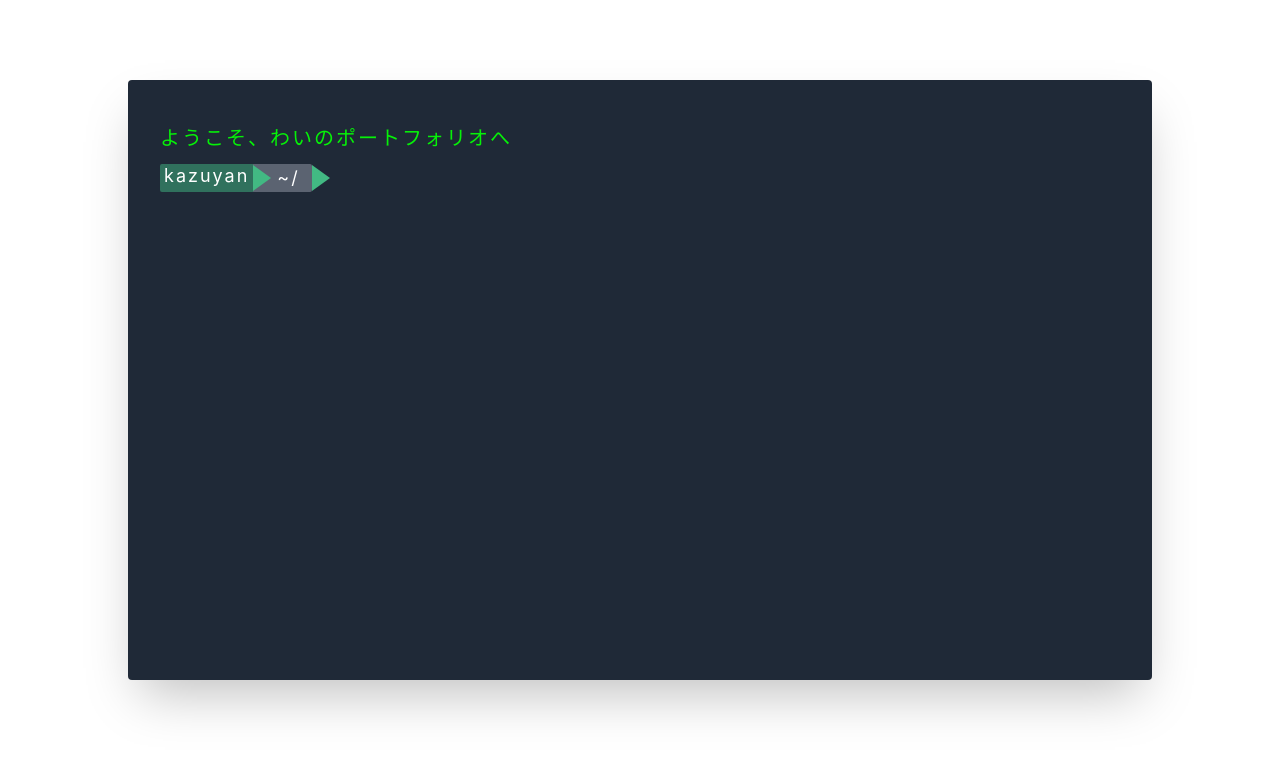
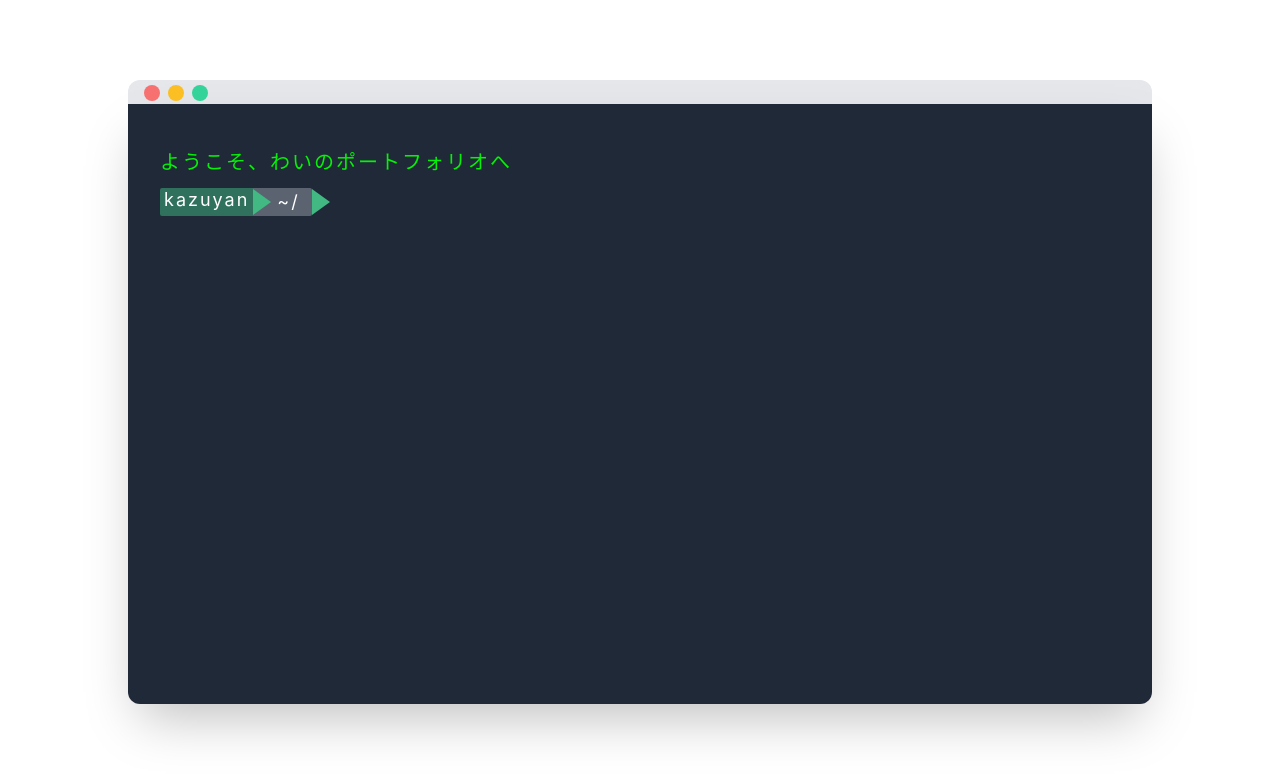
Before and after one commit to kazuki-komori/portfolio-CUI, a Next.js app: page / in a window 1280 px wide. Shown: the top 778 px of the page. Built offline with nearby package versions, Linux system fonts and the light colour scheme.

Commit message:
add: window header

```diff
--- a/src/components/terminal.tsx
+++ b/src/components/terminal.tsx
@@ -2,7 +2,12 @@ import {FC, PropsWithChildren} from "react";
 
 export const Terminal: FC = (props: PropsWithChildren<any>) => (
   <div className="h-screen pt-20">
-    <div className="block bg-gray-800 h-5/6 shadow-2xl rounded p-2 overflow-auto md:p-8">
+    <div className="block bg-gray-200 h-6 rounded-t-xl border-b-2 border-gray-200">
+      <span className="inline-block h-4 w-4 bg-red-400 rounded-full justify-center items-center ml-4"/>
+      <span className="inline-block h-4 w-4 bg-yellow-400 rounded-full justify-center items-center mx-2"/>
+      <span className="inline-block h-4 w-4 bg-green-400 rounded-full justify-center items-center"/>
+    </div>
+    <div className="block bg-gray-800 h-5/6 shadow-2xl rounded-b-xl p-2 overflow-auto md:p-8">
       {props.children}
     </div>
   </div>
```
